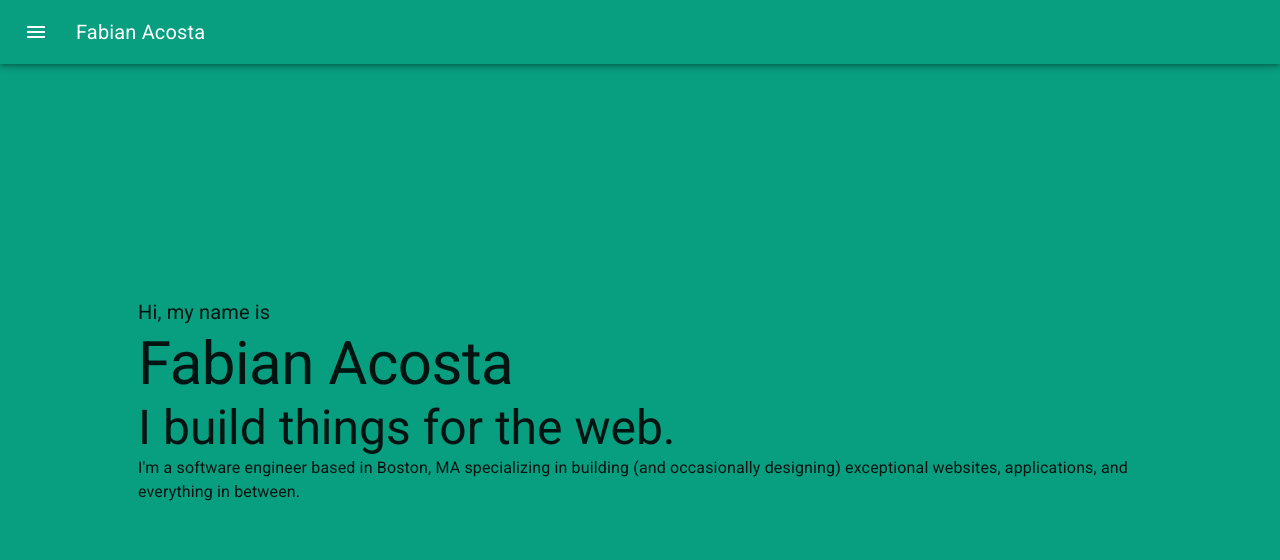
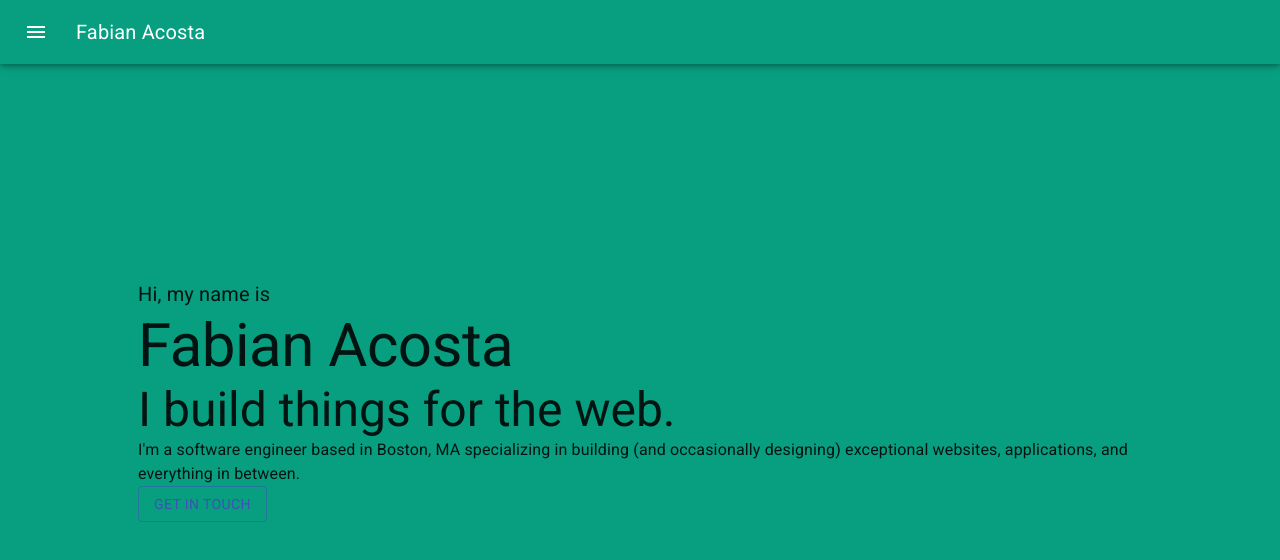
Before and after one commit to acostahf/new-portfolio, a React (Create React App) app: page / in a window 1280 px wide. Shown: the top 560 px of the page. Built offline with nearby package versions, Linux system fonts and the light colour scheme.

Commit message:
button added to body of hero

```diff
--- a/src/components/Hero.jsx
+++ b/src/components/Hero.jsx
@@ -3,7 +3,7 @@ import { makeStyles } from "@material-ui/core/styles";
 import CssBaseline from "@material-ui/core/CssBaseline";
 import Typography from "@material-ui/core/Typography";
 import Container from "@material-ui/core/Container";
-import { Box } from "@material-ui/core";
+import { Box, Button } from "@material-ui/core";
 
 const useStyles = makeStyles((theme) => ({
   hero: {
@@ -49,6 +49,10 @@ export default function Hero() {
             (and occasionally designing) exceptional websites, applications, and
             everything in between.
           </Typography>
+          <Button variant="outlined" color="primary">
+            {" "}
+            Get In Touch
+          </Button>
         </Box>
       </Container>
     </React.Fragment>
```
Also changed, not shown: 1 other file (tests, documents, lock files or other folders).
